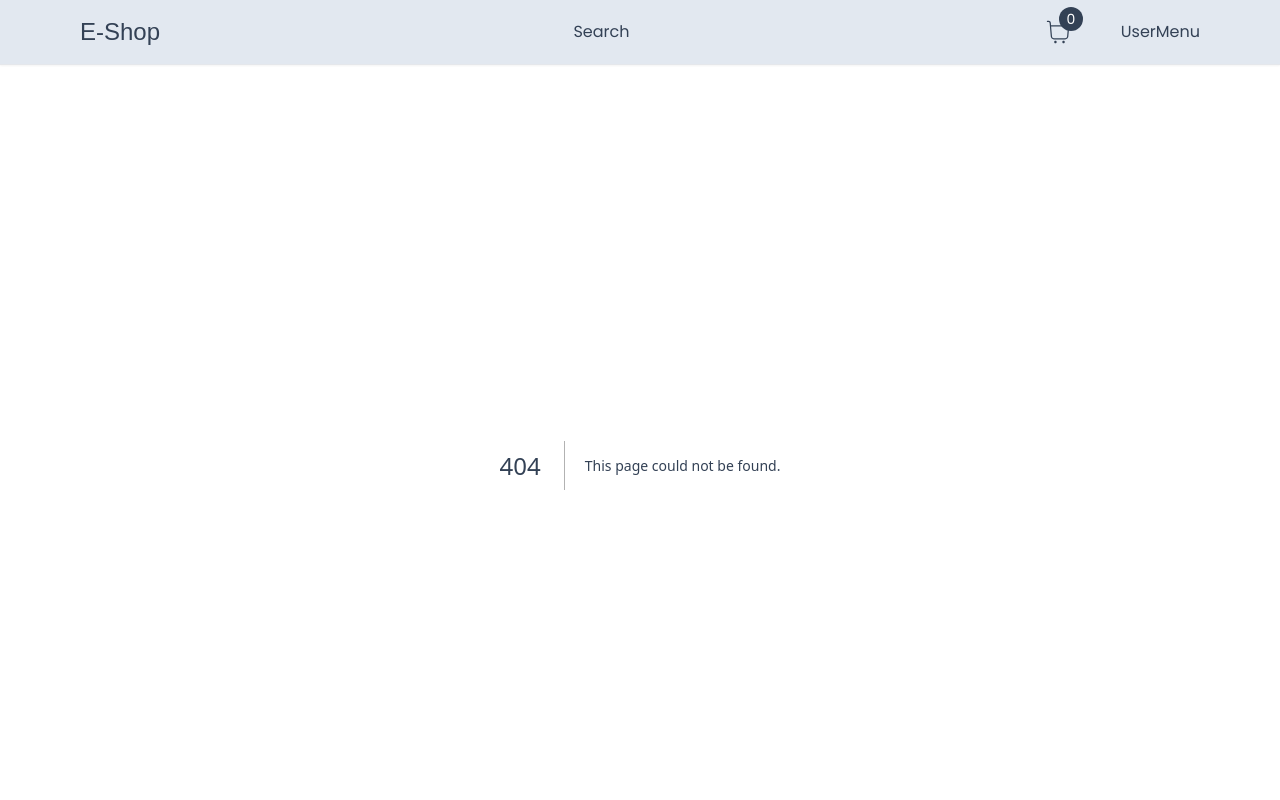
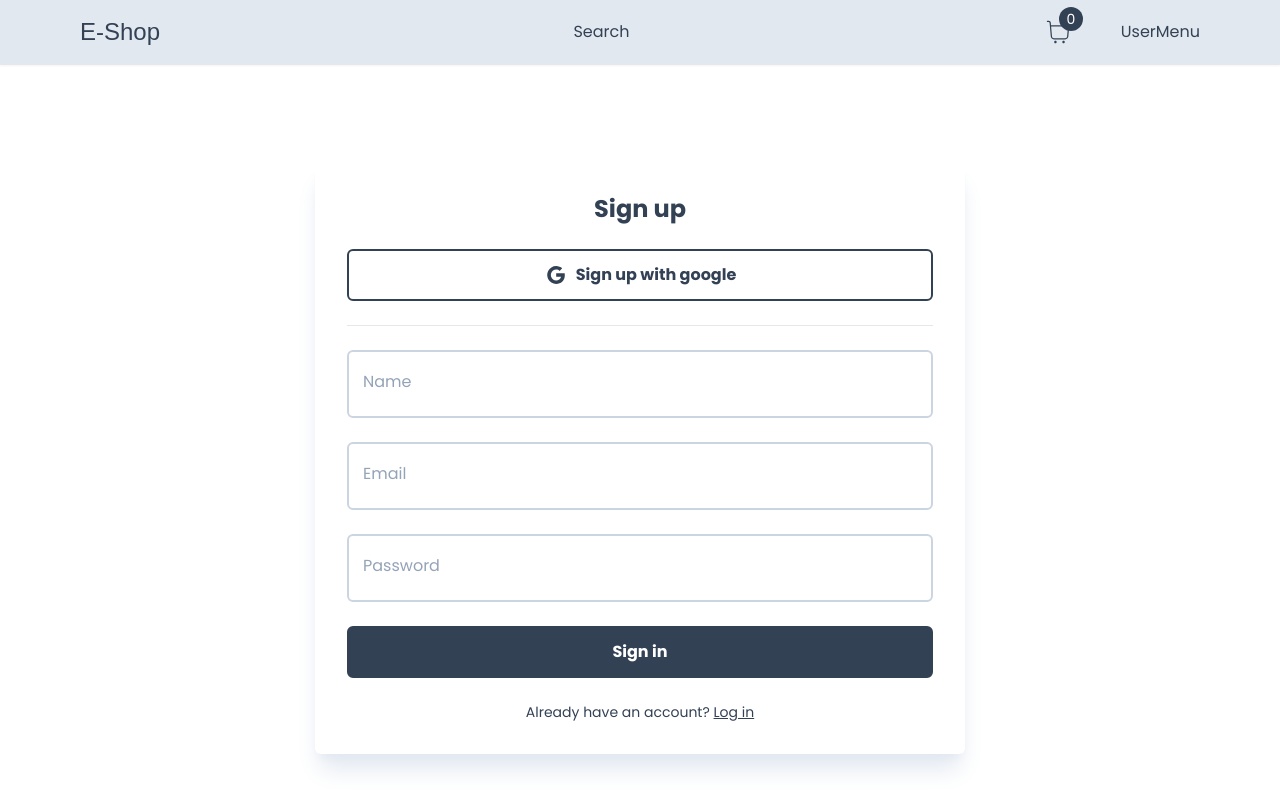
Before and after one commit to aladdin91/ecommerce-shop, a Next.js app: page /register in a window 1280 px wide. Before the commit this address had no page. Shown: the top 800 px of the page. Built offline with nearby package versions, Linux system fonts and the light colour scheme; a web font is replaced by a local one.

Commit message:
create register from component

```diff
--- /dev/null
+++ b/app/components/FormWrap.tsx
@@ -0,0 +1,11 @@
+const FormWrap = ({ children }: { children: React.ReactNode }) => {
+  return (
+    <div className="min-h-fit h-full flex items-center justify-center pb-12 pt-24">
+      <div className="max-w-[650px] w-full flex flex-col gap-6 items-center shadow-xl shadow-slate-200 rounded-md p-4 md:p-8">
+        {children}
+      </div>
+    </div>
+  );
+};
+
+export default FormWrap;
--- a/app/components/inputs/Input.tsx
+++ b/app/components/inputs/Input.tsx
@@ -36,7 +36,9 @@ const Input: React.FC<InputProps> = ({
       />
       <label
         htmlFor={id}
-        className=" absolute cursor-text text-md duration-150 transform -translate-y-3 top-5 z-10 origin-[0] left-4 peer-placeholder-shown:scale-100 peer-placeholder-shown:translate-y-0 peer-focus:scale-75 peer-focus-within:translate-y-4"
+        className={`absolute cursor-text text-md duration-150 transform -translate-y-3 top-5 z-10 origin-[0] left-4 peer-placeholder-shown:scale-100 peer-placeholder-shown:translate-y-0 peer-focus:scale-75 peer-focus:-translate-y-4 ${
+          errors[id] ? "text-rose-500" : "text-slate-400"
+        }`}
       >
         {" "}
         {label}{" "}
--- /dev/null
+++ b/app/register/RegisterForm.tsx
@@ -0,0 +1,74 @@
+"use client";
+
+import { useState } from "react";
+import Heading from "../components/Heading";
+import { FieldValues, SubmitHandler, useForm } from "react-hook-form";
+import Input from "../components/inputs/Input";
+import Button from "../components/Button";
+import Link from "next/link";
+import { AiOutlineGoogle } from "react-icons/ai";
+
+const RegisterForm = () => {
+  const [isLoading, setIsLoading] = useState(false);
+  const {
+    register,
+    handleSubmit,
+    formState: { errors },
+  } = useForm<FieldValues>({
+    defaultValues: { name: "", email: "", password: "" },
+  });
+
+  const inSubmit: SubmitHandler<FieldValues> = (data) => {
+    setIsLoading(true);
+  };
+
+  return (
+    <>
+      <Heading title="Sign up" />
+      <Button
+        outline
+        label="Sign up with google"
+        icon={AiOutlineGoogle}
+        onClick={() => {}}
+      />
+      <hr className="bg-slate-300 w-full h-px" />
+      <Input
+        id="name"
+        label="Name"
+        disabled={isLoading}
+        register={register}
+        errors={errors}
+        required
+      />
+      <Input
+        id="email"
+        label="Email"
+        disabled={isLoading}
+        register={register}
+        errors={errors}
+        required
+      />
+      <Input
+        id="password"
+        label="Password"
+        disabled={isLoading}
+        register={register}
+        errors={errors}
+        required
+        type="password"
+      />
+      <Button
+        label={isLoading ? "Loading" : "Sign in"}
+        onClick={handleSubmit(inSubmit)}
+      />
+      <p className="text-sm">
+        Already have an account?{" "}
+        <Link className="underline" href="/login">
+          Log in
+        </Link>{" "}
+      </p>
+    </>
+  );
+};
+
+export default RegisterForm;
--- /dev/null
+++ b/app/register/page.tsx
@@ -0,0 +1,14 @@
+import Container from "../components/Container";
+import FormWrap from "../components/FormWrap";
+import RegisterForm from "./RegisterForm";
+
+function Register() {
+  return (
+    <Container>
+      <FormWrap>
+        <RegisterForm />
+      </FormWrap>
+    </Container>
+  );
+}
+export default Register;
```
